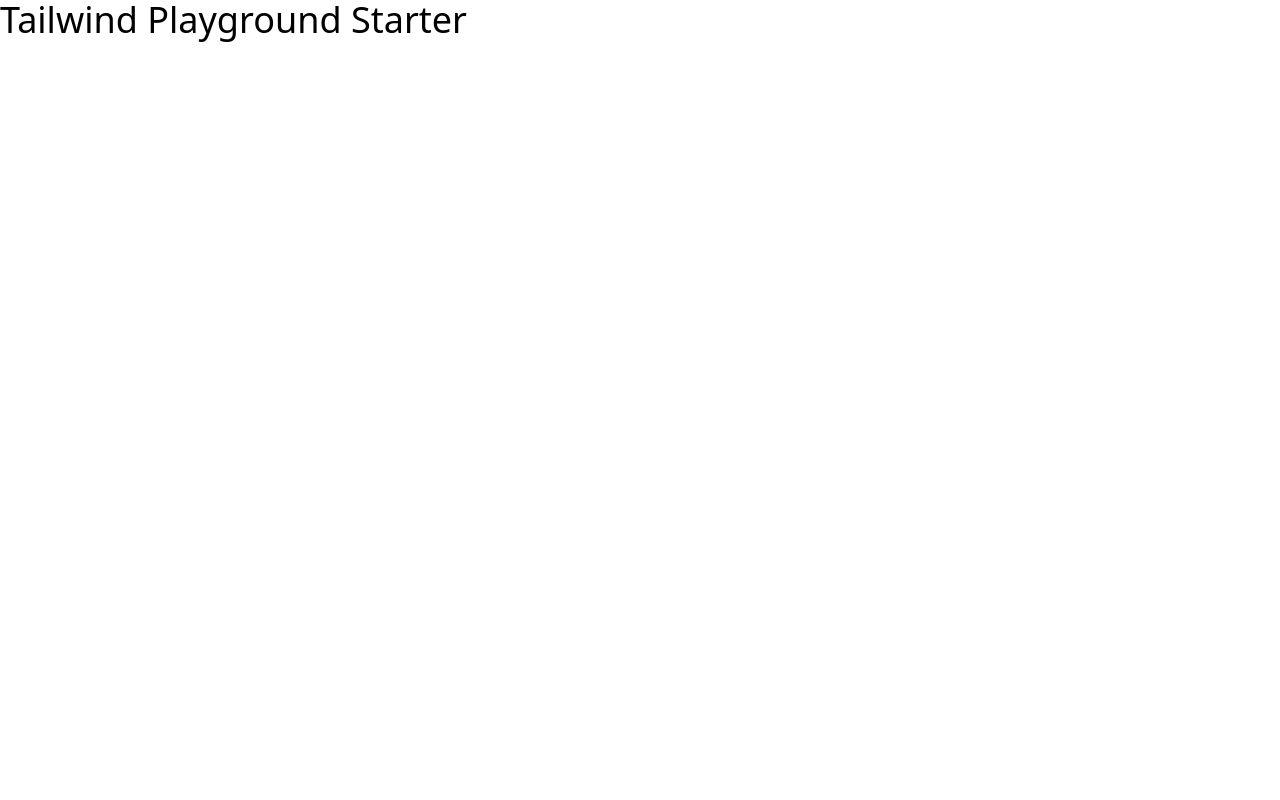
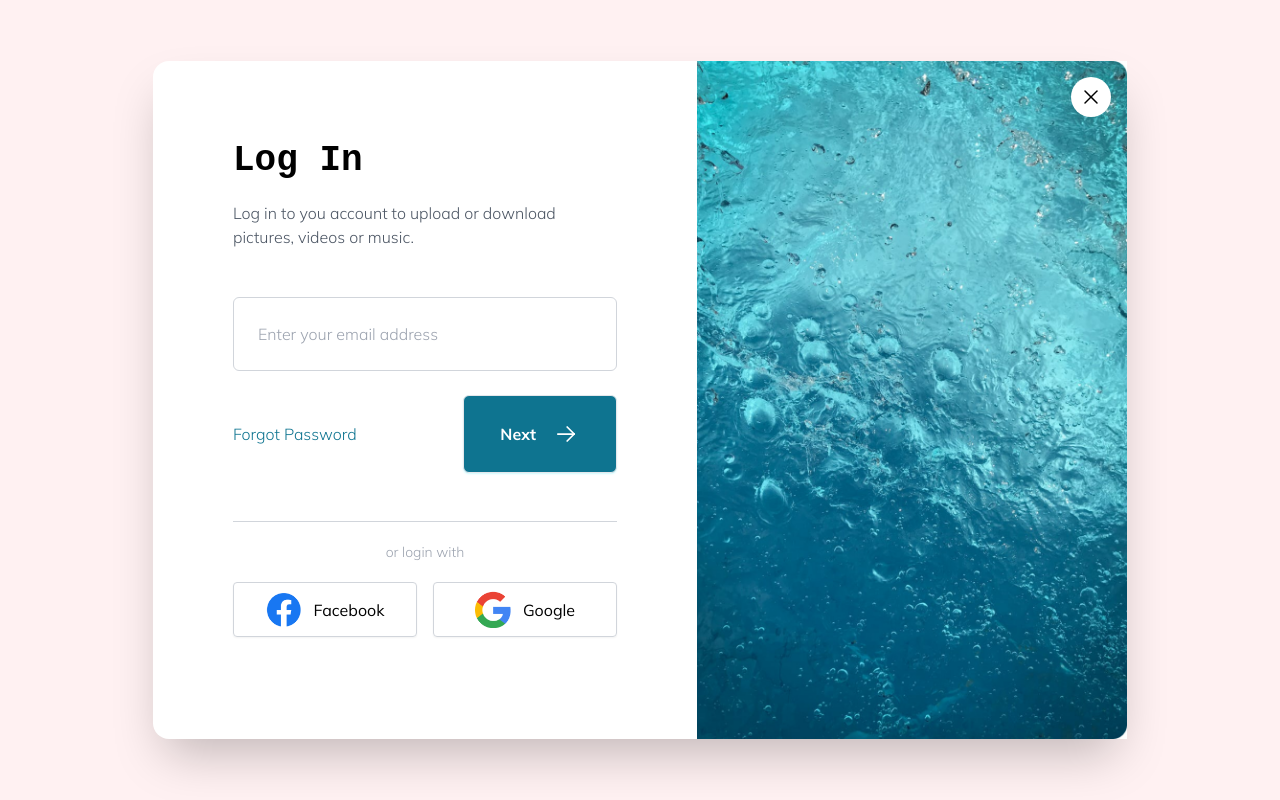
Before and after one commit to AnneMerlyn/tailwind-playground, a website: page login-modal/index.html in a window 1280 px wide. Drawn offline with nearby package versions, Linux system fonts and the light colour scheme; files that its build step writes are made by us from their sources.

Commit message:
final implementation

```diff
--- a/login-modal/index.html
+++ b/login-modal/index.html
@@ -5,9 +5,125 @@
         <meta http-equiv="X-UA-Compatible" content="IE=edge" />
         <meta name="viewport" content="width=device-width, initial-scale=1.0" />
         <link rel="stylesheet" href="css/styles.css" />
+        <link rel="preconnect" href="https://fonts.googleapis.com" />
+        <link rel="preconnect" href="https://fonts.gstatic.com" crossorigin />
+        <link
+            href="https://fonts.googleapis.com/css2?family=Mulish:wght@300;400;500;600;700&family=Rokkitt:wght@600;700&display=swap"
+            rel="stylesheet"
+        />
         <title>Login Modal</title>
     </head>
     <body>
-        <h1 class="text-4xl">Tailwind Playground Starter</h1>
+        <!-- Global Container -->
+        <div class="flex items-center justify-center min-h-screen bg-rose-50">
+            <!-- Main Container -->
+            <div
+                class="relative flex flex-col m-6 space-y-10 bg-white shadow-2xl rounded-2xl md:flex-row md:space-y-0 md:m-0"
+            >
+                <!-- Left Side  -->
+                <div class="p-6 md:p-20">
+                    <!-- Top Content -->
+                    <h2 class="font-mono mb-5 text-4xl font-bold">Log In</h2>
+                    <p
+                        class="max-w-sm mb-12 font-sans font-light text-gray-600"
+                    >
+                        Log in to you account to upload or download pictures,
+                        videos or music.
+                    </p>
+                    <input
+                        type="text"
+                        class="w-full p-6 border border-gray-300 rounded-md placeholder:font-sans placeholder:font-light"
+                        placeholder="Enter your email address"
+                    />
+
+                    <!-- Middle Content -->
+                    <div
+                        class="flex flex-col items-center justify-between mt-6 space-y-6 md:flex-row md:space-y-0"
+                    >
+                        <div class="font-thin text-cyan-700">
+                            Forgot Password
+                        </div>
+
+                        <button
+                            class="w-full md:w-auto flex justify-center items-center p-6 space-x-4 font-sans font-bold text-white rounded-md px-9 bg-cyan-700 shadow-cyan-100 hover:bg-opacity-90 shadow-sm hover:shadow-lg border transition hover:-translate-y-0.5 duration-150"
+                        >
+                            <span>Next</span>
+                            <svg
+                                xmlns="http://www.w3.org/2000/svg"
+                                class="w-7"
+                                viewBox="0 0 24 24"
+                                stroke-width="1.5"
+                                stroke="#ffffff"
+                                fill="none"
+                                stroke-linecap="round"
+                                stroke-linejoin="round"
+                            >
+                                <path
+                                    stroke="none"
+                                    d="M0 0h24v24H0z"
+                                    fill="none"
+                                />
+                                <line x1="5" y1="12" x2="19" y2="12" />
+                                <line x1="13" y1="18" x2="19" y2="12" />
+                                <line x1="13" y1="6" x2="19" y2="12" />
+                            </svg>
+                        </button>
+                    </div>
+
+                    <!-- Border -->
+                    <div class="mt-12 border-b border-b-gray-300"></div>
+
+                    <!-- Bottom Content -->
+                    <p class="py-5 text-sm font-thin text-center text-gray-400">
+                        or login with
+                    </p>
+
+                    <!-- Bottom Buttons Containter -->
+                    <div
+                        class="flex flex-col space-x-0 space-y-6 md:flex-row md:space-x-4 md:space-y-0"
+                    >
+                        <button
+                            class="flex items-center justify-center py-2 space-x-3 border border-gray-300 rounded shadow-sm hover:bf-opacity-30 hover:shadow-lg hover:-translate-y-0.5 transition duration-150 md:w-1/2"
+                        >
+                            <img src="images/facebook.png" alt="" class="w-9" />
+                            <span>Facebook</span>
+                        </button>
+                        <button
+                            class="flex items-center justify-center py-2 space-x-3 border border-gray-300 rounded shadow-sm hover:bf-opacity-30 hover:shadow-lg hover:-translate-y-0.5 transition duration-150 md:w-1/2"
+                        >
+                            <img src="images/google.png" alt="" class="w-9" />
+                            <span>Google</span>
+                        </button>
+                    </div>
+                </div>
+
+                <!-- Right Side -->
+                <img
+                    src="images/image.jpg"
+                    alt=""
+                    class="w-[430px] hidden md:block"
+                />
+
+                <!-- Close Button -->
+                <div
+                    class="group absolute -top-5 right-4 flex items-center justify-center w-10 h-10 bg-gray-200 rounded-full md:bg-white md:top-4 hover:cursor-pointer hover:-translate-y-0.5 transition duration-150"
+                >
+                    <svg
+                        xmlns="http://www.w3.org/2000/svg"
+                        class="w-6 h-6 text-black group-hover:text-gray-600"
+                        viewBox="0 0 24 24"
+                        stroke-width="1.5"
+                        stroke="currentColor"
+                        fill="none"
+                        stroke-linecap="round"
+                        stroke-linejoin="round"
+                    >
+                        <path stroke="none" d="M0 0h24v24H0z" fill="none" />
+                        <line x1="18" y1="6" x2="6" y2="18" />
+                        <line x1="6" y1="6" x2="18" y2="18" />
+                    </svg>
+                </div>
+            </div>
+        </div>
     </body>
 </html>
--- a/login-modal/tailwind.config.js
+++ b/login-modal/tailwind.config.js
@@ -1,8 +1,11 @@
 /** @type {import('tailwindcss').Config} */
 module.exports = {
-  content: ['./*.{html,js}'],
-  theme: {
-    extend: {},
-  },
-  plugins: [],
+    content: ['./*.{html,js}'],
+    theme: {
+        fontFamily: {
+            sans: ['Mulish', 'sans-serif'],
+            mono: ['Rokkit', 'monospace'],
+        },
+    },
+    plugins: [],
 };
```
